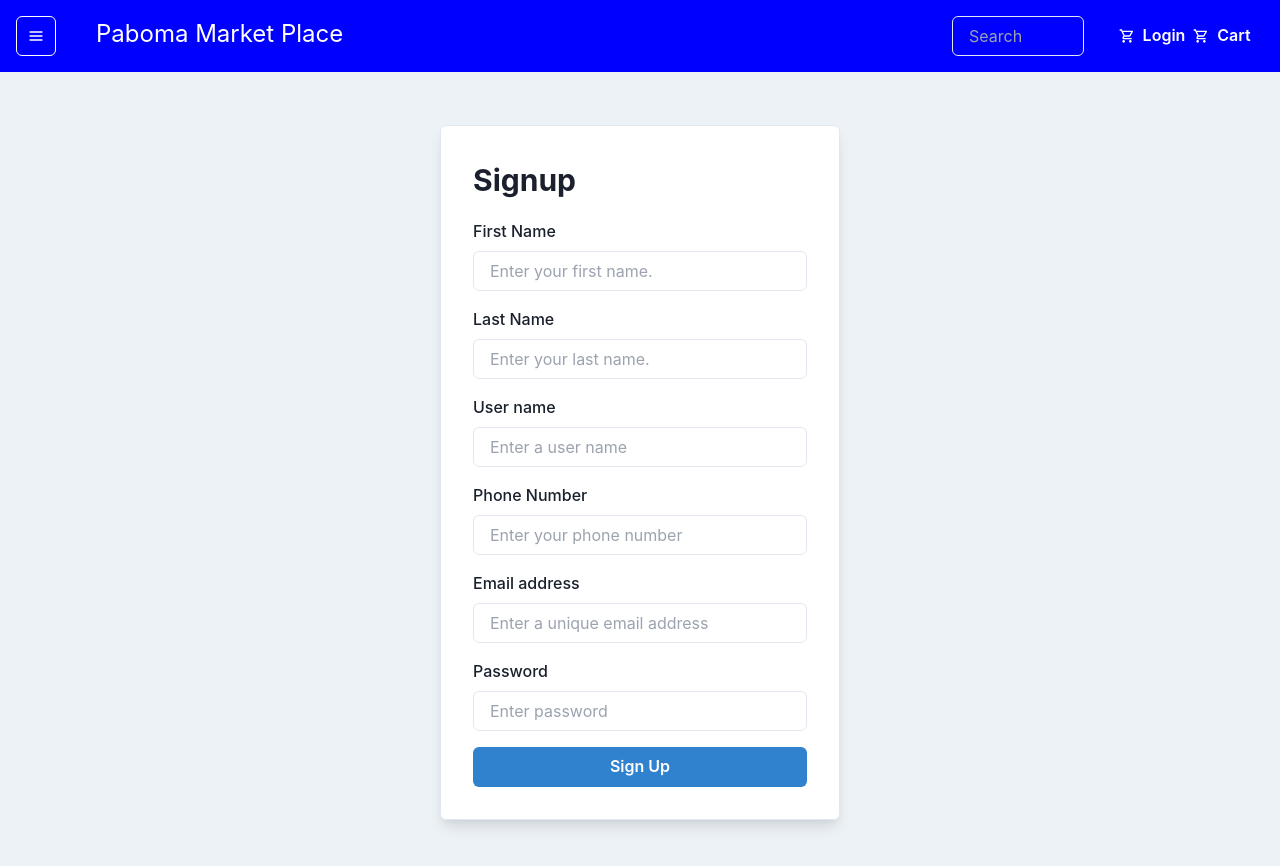
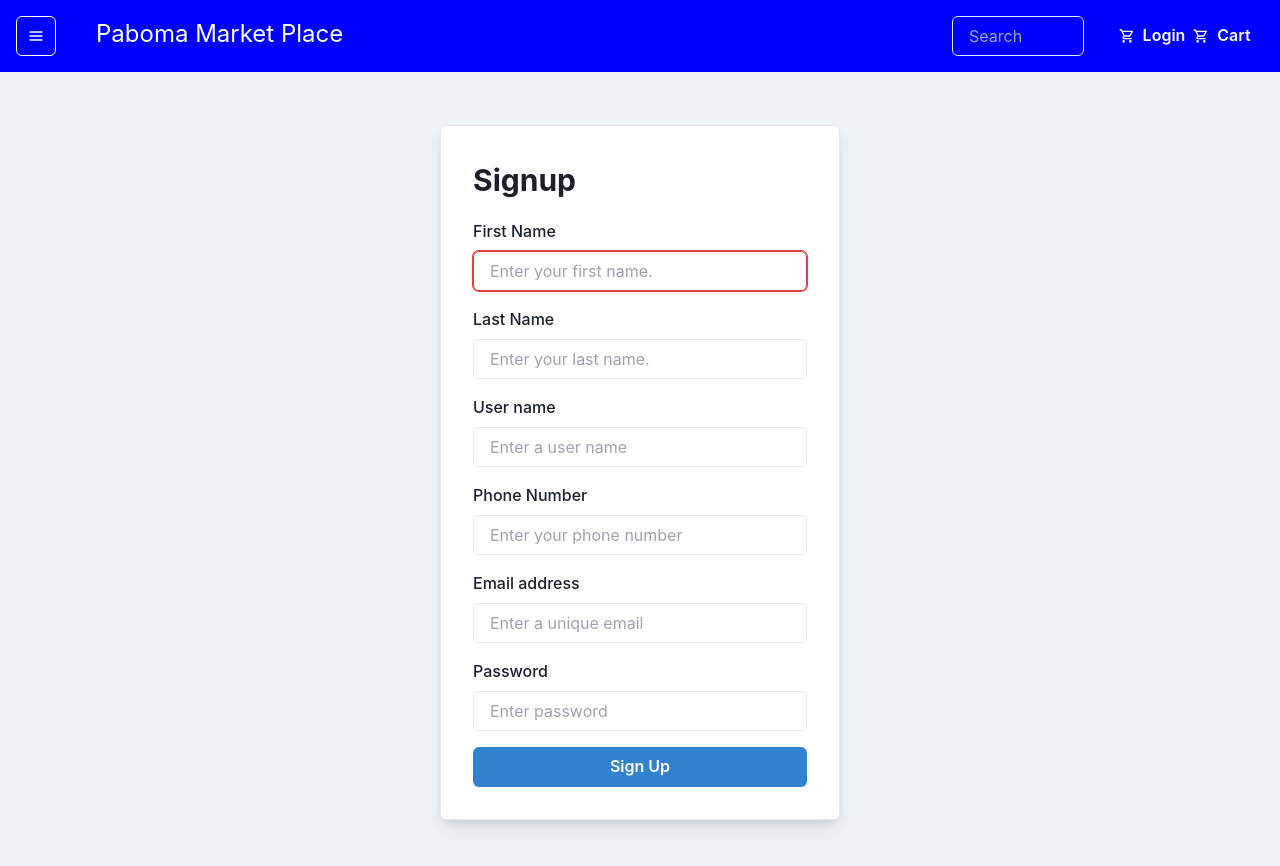
Before and after one commit to williamnkosi/paboma-website, a Next.js app: page /auth/signup in a window 1280 px wide. Shown: the top 866 px of the page. Built offline with nearby package versions, Linux system fonts and the light colour scheme.

Commit message:
setup-auth-page | setup signup page logic

```diff
--- /dev/null
+++ b/components/error-message.tsx
@@ -0,0 +1,19 @@
+import React from 'react';
+import { Box, Alert, AlertIcon, AlertDescription } from "@chakra-ui/react";
+
+type Props = {
+    message: string
+}
+
+const ErrorMessage = ({message}: Props) => {
+  return (
+    <Box my={4}>
+    <Alert status="error" borderRadius={4}>
+      <AlertIcon />
+      <AlertDescription>{message}</AlertDescription>
+    </Alert>
+  </Box>
+  )
+}
+
+export default ErrorMessage
--- a/pages/auth/signup.tsx
+++ b/pages/auth/signup.tsx
@@ -1,46 +1,107 @@
-import React from 'react'
-import { Box, Button, Flex, FormControl, FormLabel, Input, Text, VStack } from "@chakra-ui/react";
+import React, { useState } from 'react'
+import { Box, Button, Flex, FormControl, FormErrorMessage, FormLabel, Input, Text, VStack } from "@chakra-ui/react";
 
 type Props = {}
 
+type FormValues = {
+  firstName: string;
+  lastName: string;
+  userName: string;
+  phoneNumber: string;
+  email: string;
+  password: string;
+}
+
 const Signup = (props: Props) => {
+  const [values, setValues] = useState<FormValues>({
+    firstName: "",
+    lastName: "",
+    userName: "",
+    phoneNumber: "",
+    email: "",
+    password: ""
+
+  });
+  const [errors, setErrors] = useState<FormValues>({
+    firstName: "",
+    lastName: "",
+    userName: "",
+    phoneNumber: "",
+    email: "",
+    password: ""
+  });
+
+  function handleChange(e: React.ChangeEvent<HTMLInputElement>) {
+    const { name, value } = e.target;
+    setValues({ ...values, [name]: value });
+  }
+
+
+  function handleSubmit(e: React.FormEvent<HTMLFormElement>) {
+    console.log("tesint")
+    e.preventDefault();
+    // perform validation
+    const newErrors: FormValues = {
+      firstName: "",
+      lastName: "",
+      userName: "",
+      phoneNumber: "",
+      email: "",
+      password: ""
+    };
+
+    if (!values.email) {
+      newErrors.email = "Email is required";
+    }
+    if (!values.password) {
+      newErrors.password = "Password is required";
+    }
+    setErrors(newErrors);
+    if (!newErrors.email && !newErrors.password) {
+      // form is valid, perform submission
+    }
+  }
   return (
     <Flex width="100vw" height="100vh" align="center" justify="center" bg="gray.100">
       <Box width="400px" borderWidth="1px" borderRadius="md" boxShadow="lg" p={8} bg="white">
         <Text fontSize="3xl" fontWeight="bold" mb={4}>
           Signup
         </Text>
+        <form onSubmit={handleSubmit}>
           <VStack spacing={4}>
-              <FormControl id="firstName">
+            <FormControl id="firstName" isInvalid={true}>
               <FormLabel>First Name</FormLabel>
-                <Input type="text" placeholder="Enter your first name." />
+              <Input type="text" placeholder="Enter your first name." onChange={handleChange} />
             </FormControl>
-              <FormControl id="lastName">
+            <FormControl id="lastName" >
               <FormLabel>Last Name</FormLabel>
-                <Input type="text" placeholder="Enter your last name." />
+              <Input type="text" placeholder="Enter your last name." onChange={handleChange} />
             </FormControl>
-              <FormControl id="userName">
+            <FormControl id="userName" >
               <FormLabel>User name</FormLabel>
-                <Input type="text" placeholder="Enter a user name" />
+              <Input type="text" placeholder="Enter a user name" onChange={handleChange} />
             </FormControl>
-              <FormControl id="phoneNumber">
+            <FormControl id="phoneNumber" >
               <FormLabel>Phone Number</FormLabel>
-                <Input type="number" placeholder="Enter your phone number" />
+              <Input type="number" placeholder="Enter your phone number" onChange={handleChange} />
             </FormControl>
-              <FormControl id="email">
+            <FormControl id="email" isInvalid={!!errors.email}>
               <FormLabel>Email address</FormLabel>
-                <Input type="email" placeholder="Enter a unique email address" />
+              <Input type="email" placeholder="Enter a unique email" onChange={handleChange} />
+              <FormErrorMessage>{errors.email}</FormErrorMessage>
             </FormControl>
-              <FormControl id="password">
+            <FormControl id="password" >
               <FormLabel>Password</FormLabel>
-                <Input type="password" placeholder="Enter password" />
+              <Input type="password" placeholder="Enter password" onChange={handleChange} />
+              <FormErrorMessage>{errors.password}</FormErrorMessage>
             </FormControl>
-              <Button colorScheme="blue" width="full">
+            <Button colorScheme="blue" width="full" type="submit">
               Sign Up
             </Button>
           </VStack>
+        </form>
       </Box>
-        </Flex>
+    </Flex >
   );
 }
 
```
Lines whose indentation alone changed are shown as unchanged.
